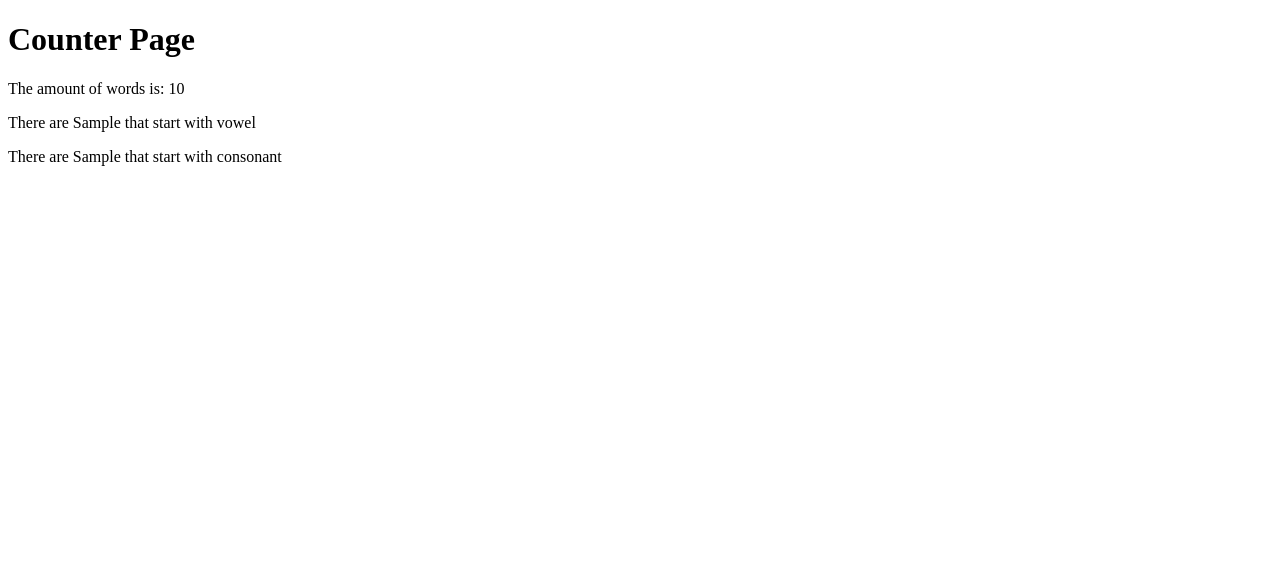
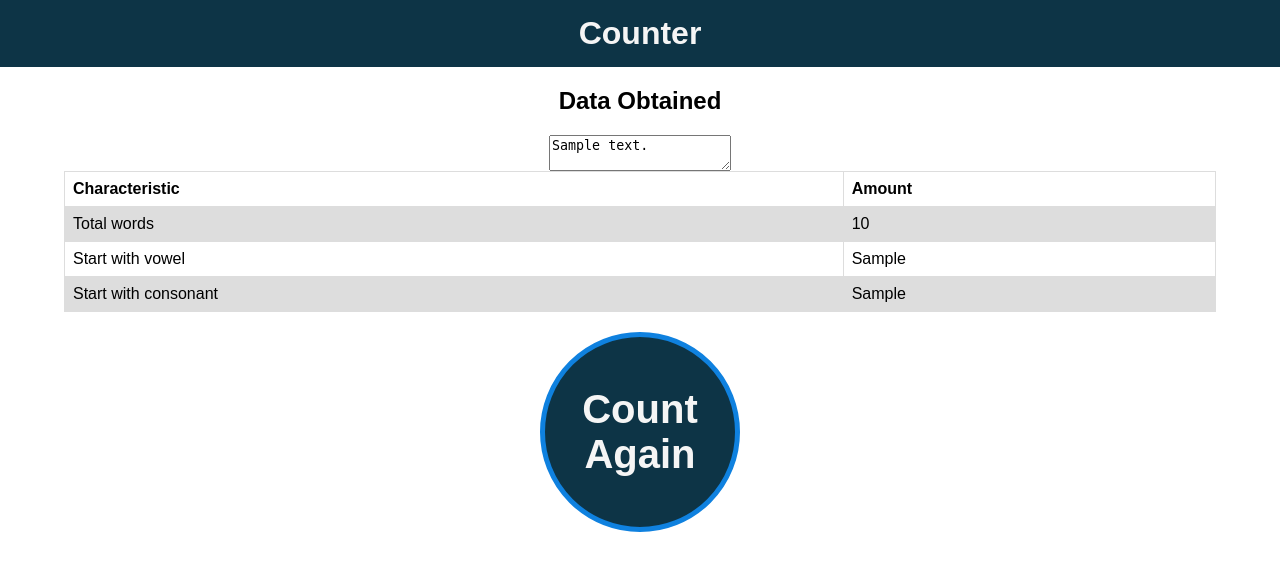
Before and after one commit to ChristopherChantres/word-counter, a Django app: template templates/counter.html in a window 1280 px wide. Shown: the top 571 px of the page. Run offline with Django 4.2, Linux system fonts and the light colour scheme; the template is opened without the code that fills it: most values are stand-ins (such as "Sample title", 1, 10 or a date in 2020).

Commit message:
Counter page with its data working. Working on showing the text analyzed

```diff
--- a/polls/views.py
+++ b/polls/views.py
@@ -25,4 +25,4 @@ def counter(request):
       print(f'"{word}" VOWEL')
       vowel_box.append(checking_first_word) # Appending the vowel to the vowel_box
 
-  return render(request, 'counter.html', {'amount': amount_of_words, 'vowel_words': len(vowel_box), 'consonant_words': len(consonant_box)}) # Send the amount of words, vowel_words and consonant_words to counter.html
+  return render(request, 'counter.html', {'text': text, 'amount': amount_of_words, 'vowel_words': len(vowel_box), 'consonant_words': len(consonant_box)}) # Send the amount of words, vowel_words and consonant_words to counter.html
--- /dev/null
+++ b/static/counter.css
@@ -0,0 +1,65 @@
+body {
+  padding: 0px;
+  margin: 0px;
+  font-family: sans-serif;
+}
+
+header {
+  display: flex;
+  justify-content: center;
+  align-items: center;
+  flex-direction: column;
+}
+
+h1 {
+  background-color: #0d3446;
+  color: whitesmoke;
+  width: 100%;
+  text-align: center;
+  margin: 0px;
+  padding: 15px 0px;
+}
+
+.content {
+  display: flex;
+  flex-direction: column;
+  justify-content: center;
+  align-items: center;
+}
+
+table {
+  border-collapse: collapse;
+  width: 90%;
+}
+
+td, th {
+  border: 1px solid #dddddd;
+  text-align: left;
+  padding: 8px;
+}
+
+tr:nth-child(even) {
+  background-color: #dddddd;
+}
+
+.button-count-again {
+  background-color: rgb(13, 52, 70);
+  border: 5px solid rgb(15, 129, 223);
+  border-radius: 360px;
+  height: 200px;
+  width: 200px;
+  color: whitesmoke;
+  font-weight: 900;
+  font-size: 40px;
+  margin-top: 20px;
+  cursor: pointer;
+  transition: .2s all ease-in-out;
+}
+
+.button-count-again:hover {
+  border: 15px solid rgb(94, 255, 0);
+}
+
+.button-count-again:active {
+  background-color: rgb(94, 255, 0);
+}
--- /dev/null
+++ b/static/counter.js
@@ -0,0 +1,3 @@
+function backHome(){
+  window.location.href = "/";
+}
--- a/templates/counter.html
+++ b/templates/counter.html
@@ -1,15 +1,41 @@
+{% load static %}
 <!DOCTYPE html>
 <html lang="en">
   <head>
     <meta charset="UTF-8">
     <meta http-equiv="X-UA-Compatible" content="IE=edge">
     <meta name="viewport" content="width=device-width, initial-scale=1.0">
+    <link rel="stylesheet" href="{% static 'counter.css' %}">
+    <script src="{% static 'counter.js' %}"></script>
     <title>Total words</title>
   </head>
   <body>
-    <h1>Counter Page</h1>
-    <p>The amount of words is: {{ amount }}</p>
-    <p>There are {{ vowel_words }} that start with vowel</p>
-    <p>There are {{ consonant_words }} that start with consonant</p>
+    <header>
+      <h1>Counter</h1>
+    </header>
+    <div class="content">
+      <h2>Data Obtained</h2>
+      <textarea>{{ text }}</textarea>
+      <table>
+        <tr>
+          <th>Characteristic</th>
+          <th>Amount</th>
+        </tr>
+        <tr>
+          <td>Total words</td>
+          <td>{{ amount }}</td>
+        </tr>
+        <tr>
+          <td>Start with vowel</td>
+          <td>{{ vowel_words }}</td>
+         </tr>
+        <tr>
+          <td>Start with consonant</td>
+          <td>{{ consonant_words }}</td>
+         </tr>
+      </table>
+      <button type="button" class="button-count-again" onclick="backHome()">Count Again</button>
+    </div>
+
   </body>
 </html>
--- a/templates/index.html
+++ b/templates/index.html
@@ -20,7 +20,7 @@
       <form method="POST" action="counter">
         {% csrf_token %}
         <textarea name="text" id="" placeholder="Enter your text here! :)"></textarea>
-        <input type="submit" value="Submit!">
+        <input type="submit" value="Count!">
       </form>
     </div>
 
```
